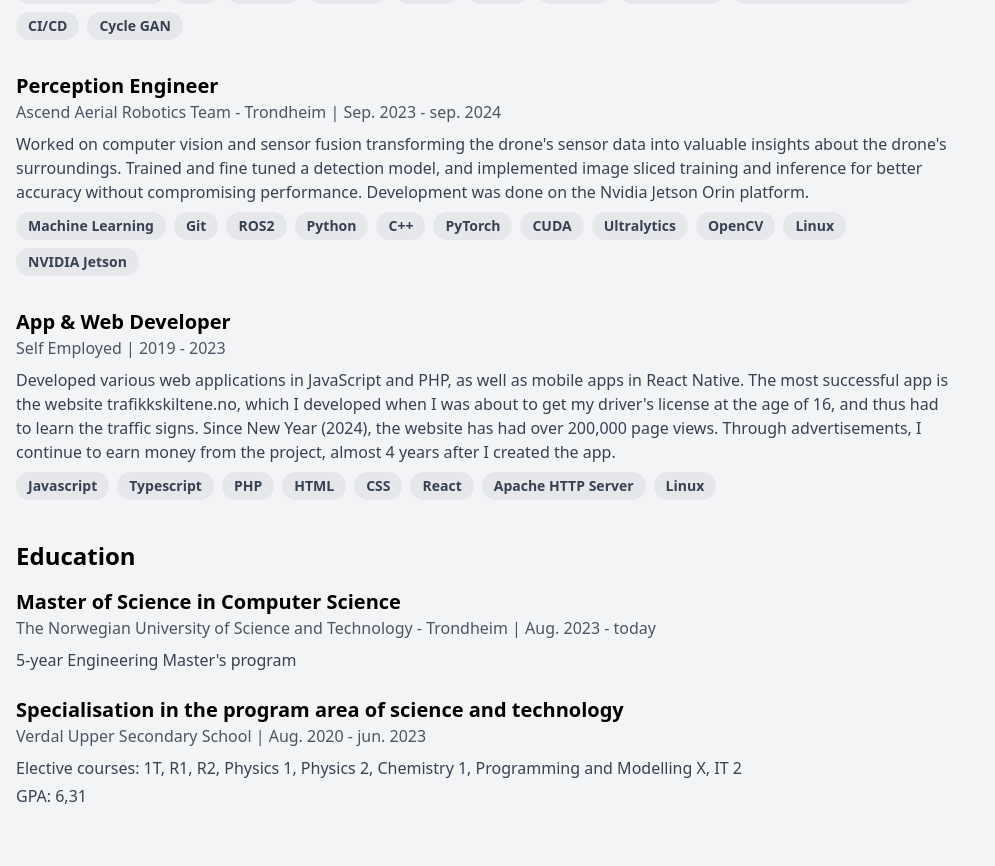
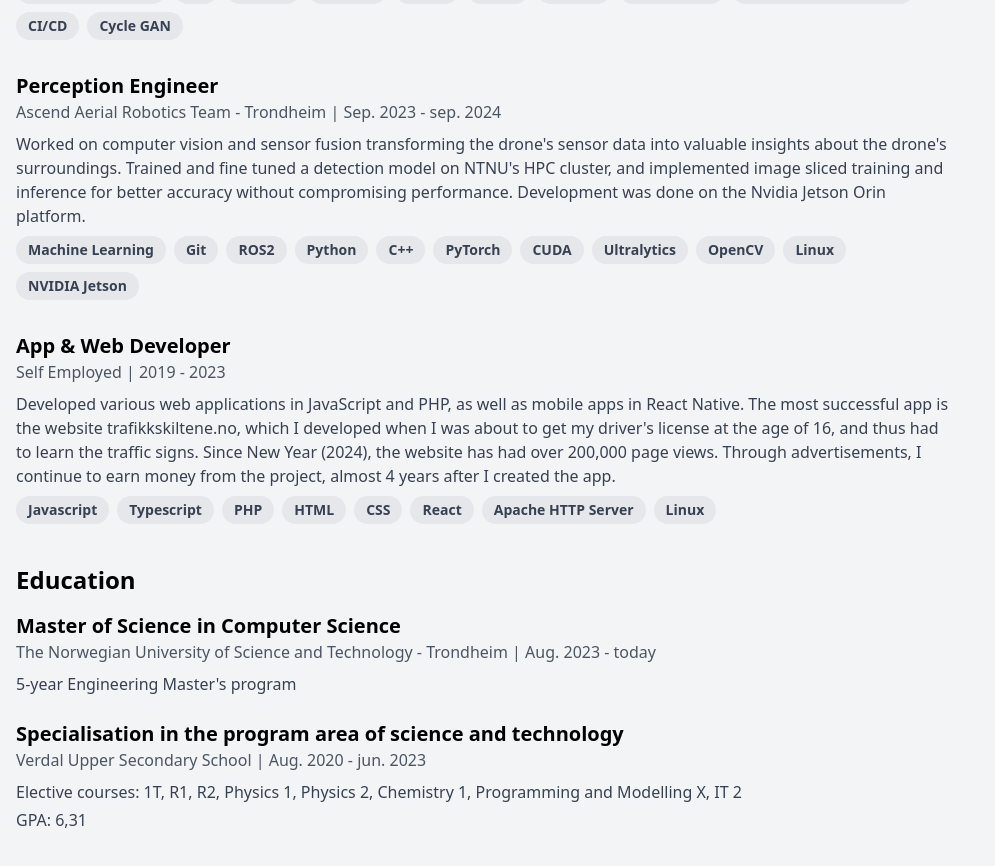
Before and after one commit to ahallemberg/askhb.no, a React (Create React App) app: page / in a window 1280 px wide. Shown: the part 1240-2106 px from the top of the page, without its empty margins (0-995 px from the left). Built offline with nearby package versions, Linux system fonts and the light colour scheme.

Commit message:
Added some text to perception role

```diff
--- a/src/data/portfolioData.js
+++ b/src/data/portfolioData.js
@@ -33,7 +33,7 @@ export const experiences = [
     title: "Perception Engineer",
     company: "Ascend Aerial Robotics Team - Trondheim",
     date: "Sep. 2023 - sep. 2024",
-    description: "Worked on computer vision and sensor fusion transforming the drone's sensor data into valuable insights about the drone's surroundings. Trained and fine tuned a detection model, and implemented image sliced training and inference for better accuracy without compromising performance. Development was done on the Nvidia Jetson Orin platform.",
+    description: "Worked on computer vision and sensor fusion transforming the drone's sensor data into valuable insights about the drone's surroundings. Trained and fine tuned a detection model on NTNU's HPC cluster, and implemented image sliced training and inference for better accuracy without compromising performance. Development was done on the Nvidia Jetson Orin platform.",
     skills: ["Machine Learning", "Git", "ROS2", "Python", "C++", "PyTorch", "CUDA", "Ultralytics", "OpenCV", "Linux", "NVIDIA Jetson"],
 
 },
```
